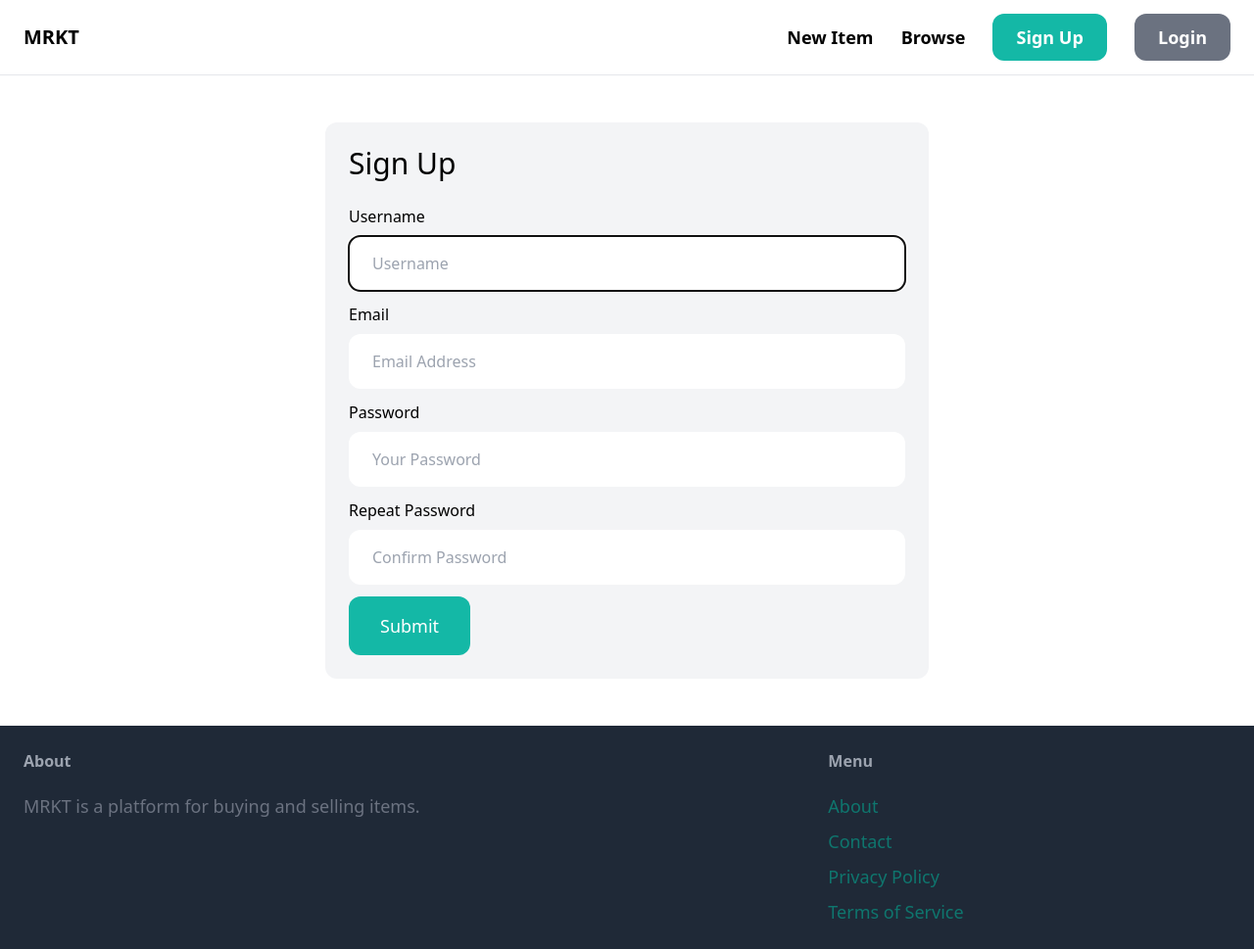
After one commit to hildebrm/mrkt, a Django app: page /signup/ in a window 1280 px wide. The commit adds this page. Shown: the whole page at 98% size. Run offline with Django 5.2, Linux system fonts and the light colour scheme; some libraries are stand-ins or nearby versions.

Commit message:
Update base.html and views.py, add signup functionality

```diff
--- /dev/null
+++ b/core/forms.py
@@ -0,0 +1,39 @@
+from django import forms
+from django.contrib.auth.forms import UserCreationForm, AuthenticationForm
+from django.contrib.auth.models import User
+
+class LoginForm(AuthenticationForm):
+    username = forms.CharField(widget=forms.TextInput(attrs={
+        'placeholder': 'Username',
+        'class': 'w-full py-4 px-6 rounded-xl'
+    }))
+
+    password = forms.CharField(widget=forms.PasswordInput(attrs={
+        'placeholder': 'Password',
+        'class': 'w-full py-4 px-6 rounded-xl'
+    }))
+
+class SignupForm(UserCreationForm):
+    class Meta:
+        model = User
+        fields = ['username', 'email', 'password1', 'password2']
+
+    username = forms.CharField(widget=forms.TextInput(attrs={
+        'placeholder': 'Username',
+        'class': 'w-full py-4 px-6 rounded-xl'
+    }))
+
+    email = forms.CharField(widget=forms.EmailInput(attrs={
+        'placeholder': 'Email Address',
+        'class': 'w-full py-4 px-6 rounded-xl'
+    }))
+
+    password1 = forms.CharField(widget=forms.PasswordInput(attrs={
+        'placeholder': 'Your Password',
+        'class': 'w-full py-4 px-6 rounded-xl'
+    }))
+
+    password2 = forms.CharField(widget=forms.PasswordInput(attrs={
+        'placeholder': 'Confirm Password',
+        'class': 'w-full py-4 px-6 rounded-xl'
+    }))
--- a/core/templates/core/base.html
+++ b/core/templates/core/base.html
@@ -18,8 +18,8 @@
                 <a href="#" class="text-lg font-semibold hover:text-gray-500">New Item</a>
                 <a href="#" class="text-lg font-semibold hover:text-gray-500">Browse</a>
 
-                <a href="#" class="px-6 py-3 text-lg font-semibold bg-teal-500 text-white rounded-xl hover:bg-teal-700">Sign Up</a>
-                <a href="#" class="px-6 py-3 text-lg font-semibold bg-gray-500 text-white rounded-xl hover:bg-gray-700">Login</a>
+                <a href="{% url 'core:signup' %}" class="px-6 py-3 text-lg font-semibold bg-teal-500 text-white rounded-xl hover:bg-teal-700">Sign Up</a>
+                <a href="{% url 'core:login' %}" class="px-6 py-3 text-lg font-semibold bg-gray-500 text-white rounded-xl hover:bg-gray-700">Login</a>
 
             </div>
         </nav>
@@ -39,7 +39,7 @@
 
                 <ul class="space-y-2">
                     <li><a href="#" class="text-lg text-teal-500 hover: text-teal-700">About</a></li>
-                    <li><a href="{% url 'contact' %}" class="text-lg text-teal-500 hover: text-teal-700">Contact</a></li>
+                    <li><a href="{% url 'core:contact' %}" class="text-lg text-teal-500 hover: text-teal-700">Contact</a></li>
                     <li><a href="#" class="text-lg text-teal-500 hover: text-teal-700">Privacy Policy</a></li>
                     <li><a href="#" class="text-lg text-teal-500 hover: text-teal-700">Terms of Service</a></li>
                 </ul>
--- /dev/null
+++ b/core/templates/core/signup.html
@@ -0,0 +1,46 @@
+{% extends "core/base.html" %}
+
+{% block title %}Sign Up{% endblock %}
+
+{% block content %}
+<div class="w-1/2 my-6 mx-auto p-6 bg-gray-100 rounded-xl">
+    <h1 class="mb-6 text-3xl">Sign Up</h1>
+
+    <form method="post" action=".">
+        {% csrf_token %}
+
+
+
+        <div class="mb-3">
+            <label class="inline-block mb-2">Username</label><br>
+            {{ form.username }}
+        </div>
+
+        <div class="mb-3">
+            <label class="inline-block mb-2">Email</label><br>
+            {{ form.email }}
+        </div>
+
+        <div class="mb-3">
+            <label class="inline-block mb-2">Password</label><br>
+            {{ form.password1 }}
+        </div>
+
+        <div class="mb-3">
+            <label class="inline-block mb-2">Repeat Password</label><br>
+            {{ form.password2 }}
+        </div>
+
+        {% if form.errors or form.non_field_errors %}
+            <div class="mb-3 p-6 bg-red-100 rounded-xl">
+                {% for field in form %}
+                    {{ field.errors }}
+                {% endfor %}
+                {{ form.non_field_errors }}
+            </div>
+        {% endif %}
+
+        <button class="py-4 px-8 text-lg bg-teal-500 hover:bg-teal-700 rounded-xl text-white">Submit</button>
+    </form>
+</div>
+{% endblock %}
--- /dev/null
+++ b/core/urls.py
@@ -0,0 +1,14 @@
+from django.urls import path
+from django.contrib.auth import views as auth_views
+
+from . import views
+from .forms import LoginForm
+
+app_name = 'core'
+
+urlpatterns = [
+    path('', views.index, name='index'),
+    path('contact/', views.contact, name='contact'),
+    path('signup/', views.signup, name='signup'),
+    path('login/', auth_views.LoginView.as_view(template_name='core/login.html', authentication_form=LoginForm), name='login'),
+]
--- a/core/views.py
+++ b/core/views.py
@@ -1,6 +1,8 @@
-from django.shortcuts import render
+from django.shortcuts import render, redirect
 
 from item.models import Item, Category
+
+from .forms import SignupForm
 
 def index(request):
     items = Item.objects.filter(is_sold = False)[0:6]
@@ -13,3 +15,17 @@ def index(request):
 
 def contact(request):
     return render(request, 'core/contact.html')
+
+def signup(request):
+    if request.method == 'POST':
+        form = SignupForm(request.POST)
+
+        if form.is_valid():
+            form.save()
+            return redirect('/login')
+    else:
+        form = SignupForm()
+
+    return render(request, 'core/signup.html', {
+        'form': form
+    })
--- a/item/models.py
+++ b/item/models.py
@@ -12,7 +12,7 @@ class Category(models.Model):
         return self.name
 
 class Item (models.Model):
-    Category = models.ForeignKey(Category, related_name='items', on_delete = models.CASCADE)
+    category = models.ForeignKey(Category, related_name='items', on_delete = models.CASCADE)
     name = models.CharField(max_length=255)
     description = models.TextField(blank = True, null = True)
     price = models.FloatField()
--- a/mrkt/urls.py
+++ b/mrkt/urls.py
@@ -4,11 +4,9 @@ from django.conf import settings
 from django.conf.urls.static import static
 from django.urls import include, path
 
-from core.views import index, contact
 
 urlpatterns = [
-    path('', index, name='index'),
+    path('', include('core.urls')),
     path('items/', include('item.urls')),
-    path('contact/', contact, name='contact'),
     path('admin/', admin.site.urls),
 ] + static(settings.MEDIA_URL, document_root=settings.MEDIA_ROOT)
```
Also changed, not shown: core/templates/core/login.html (added, +37 -0 lines), item/templates/item/detail.html (+37 -0 lines), item/views.py (+6 -1 lines), db.sqlite3, media/item_images/toy_car.jpeg (added).
